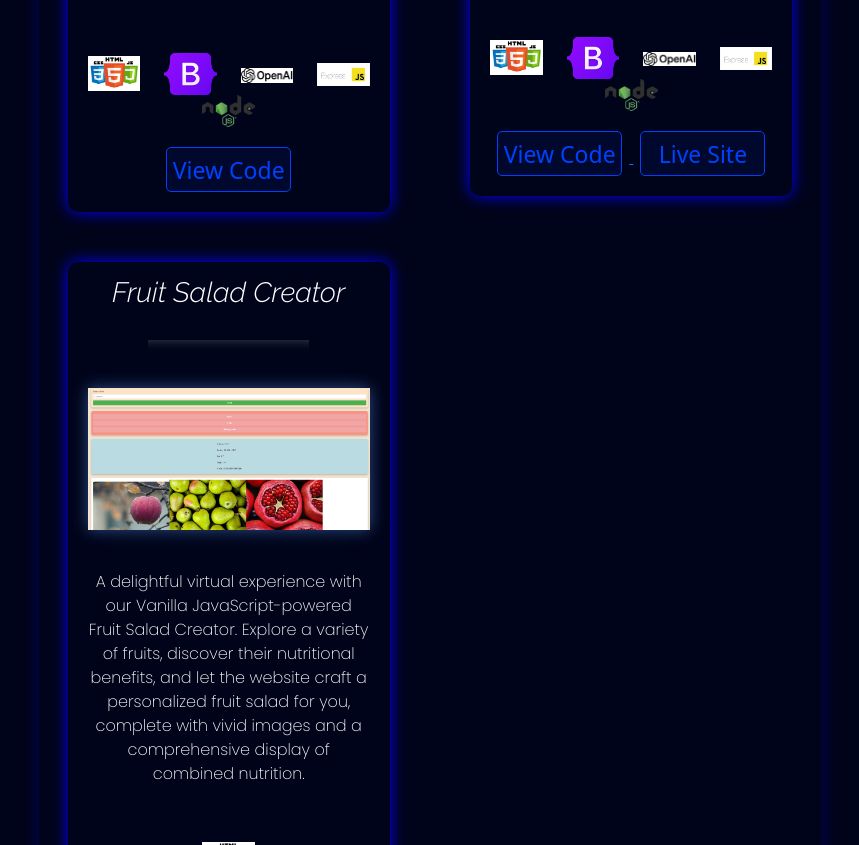
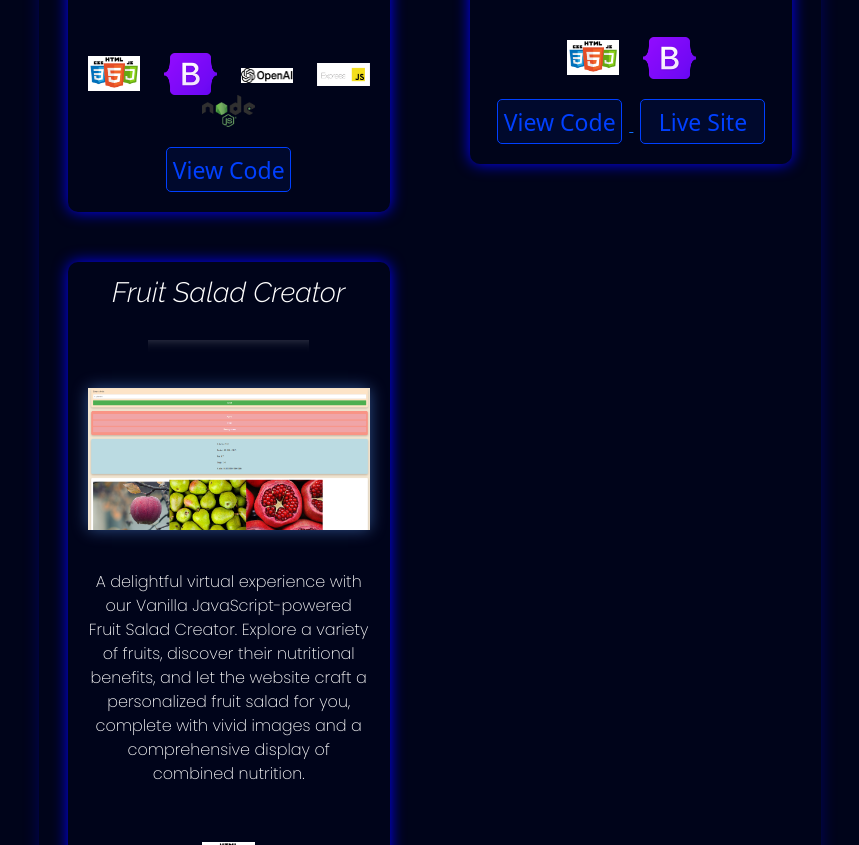
Before and after one commit to Didz-1/portfolio, a plain HTML site: page index.html in a window 1280 px wide. Shown: the part 4918-5763 px from the top of the page, without its empty margins (210-1069 px from the left). Drawn offline with nearby package versions, Linux system fonts and the light colour scheme.

Commit message:
updated everything

```diff
--- a/index.html
+++ b/index.html
@@ -437,15 +437,6 @@
                                     <div class="col-4 col-lg-3">
                                         <img src="./assets/bootstrap.png" alt="bootstrap">
                                     </div>
-                                    <div class="col-4 col-lg-3">
-                                        <img src="./assets/openai.png" alt="openai">
-                                    </div>
-                                    <div class="col-4 col-lg-3">
-                                        <img src="./assets/express.png" alt="express">
-                                    </div>
-                                    <div class="col-4 col-lg-3">
-                                        <img src="./assets/node.png" alt="node">
-                                    </div>
                                 </div>
                             </div>
                             <div class="project-btns">
```
